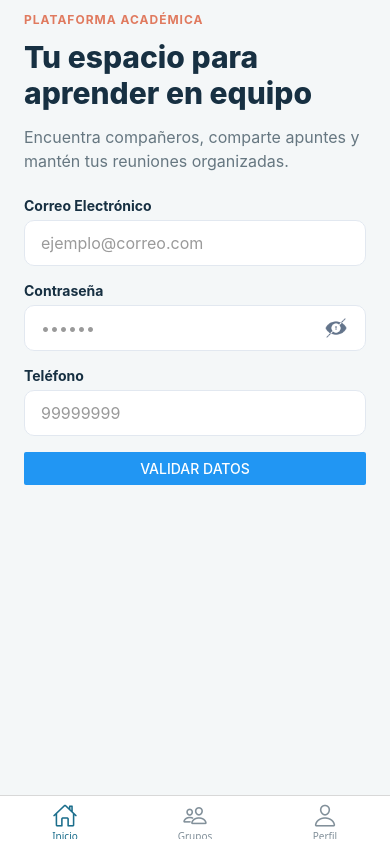
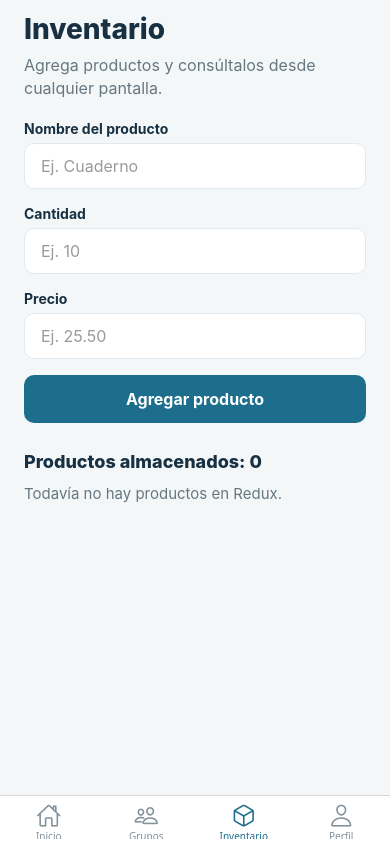
Before and after one commit to DanielTosta0106/Proyectoprogramacionmovil, a React Native app: screen /Inventario in a window 390 px wide. Built offline with nearby package versions, Linux system fonts and the light colour scheme.

Commit message:
Implement Redux inventory state

```diff
--- a/App.tsx
+++ b/App.tsx
@@ -1,4 +1,5 @@
-import React, { useState } from 'react';
+import React from 'react';
+import { Provider } from 'react-redux';
 import { NavigationContainer } from '@react-navigation/native';
 import { createBottomTabNavigator } from '@react-navigation/bottom-tabs';
 import { createNativeStackNavigator } from '@react-navigation/native-stack';
@@ -6,12 +7,14 @@ import { Ionicons } from '@expo/vector-icons';
 import { HomeScreen } from './src/screens/HomeScreen';
 import { GroupsScreen } from './src/screens/GroupsScreen';
 import { GroupDetailsScreen } from './src/screens/GroupDetailsScreen';
+import { InventoryScreen } from './src/screens/InventoryScreen';
 import { ProfileScreen } from './src/screens/ProfileScreen';
+import { store } from './src/store/store';
 
 const Stack = createNativeStackNavigator();
 const Tabs = createBottomTabNavigator();
 
-function MainTabs({ userEmail, setUserEmail }: { userEmail: string; setUserEmail: (email: string) => void }) {
+function MainTabs() {
   return (
     <Tabs.Navigator
       screenOptions={({ route }) => ({
@@ -19,34 +22,33 @@ function MainTabs({ userEmail, setUserEmail }: { userEmail: string; setUserEmail
         tabBarInactiveTintColor: '#82909A',
         headerShown: false,
         tabBarIcon: ({ color, size }) => {
-          const icons = { Inicio: 'home-outline', Grupos: 'people-outline', Perfil: 'person-outline' } as const;
+          const icons = { Inicio: 'home-outline', Grupos: 'people-outline', Inventario: 'cube-outline', Perfil: 'person-outline' } as const;
           const iconName = icons[route.name as keyof typeof icons];
           return <Ionicons name={iconName} size={size} color={color} />;
         },
       })}
     >
-      <Tabs.Screen name="Inicio">
-        {() => <HomeScreen onValidEmail={setUserEmail} />}
-      </Tabs.Screen>
+      <Tabs.Screen name="Inicio" component={HomeScreen} />
       <Tabs.Screen name="Grupos" component={GroupsScreen} />
+      <Tabs.Screen name="Inventario" component={InventoryScreen} />
       <Tabs.Screen name="Perfil">
-        {() => <ProfileScreen userEmail={userEmail} />}
+        {() => <ProfileScreen />}
       </Tabs.Screen>
     </Tabs.Navigator>
   );
 }
 
 export default function App() {
-  const [userEmail, setUserEmail] = useState('');
-
   return (
+    <Provider store={store}>
       <NavigationContainer>
         <Stack.Navigator>
           <Stack.Screen name="MainTabs" options={{ headerShown: false }}>
-          {() => <MainTabs userEmail={userEmail} setUserEmail={setUserEmail} />}
+            {() => <MainTabs />}
           </Stack.Screen>
           <Stack.Screen name="GroupDetails" component={GroupDetailsScreen} options={{ title: 'Grupo de estudio' }} />
         </Stack.Navigator>
       </NavigationContainer>
+    </Provider>
   );
 }
--- a/package.json
+++ b/package.json
@@ -7,6 +7,7 @@
     "@react-navigation/bottom-tabs": "^7.4.0",
     "@react-navigation/native": "^7.1.0",
     "@react-navigation/native-stack": "^7.3.0",
+    "@reduxjs/toolkit": "^2.12.0",
     "babel-preset-expo": "~57.0.0",
     "expo": "~57.0.17",
     "expo-status-bar": "~57.0.1",
@@ -15,7 +16,8 @@
     "react-native": "0.86.3",
     "react-native-safe-area-context": "~5.6.2",
     "react-native-screens": "~4.18.0",
-    "react-native-web": "^0.21.2"
+    "react-native-web": "^0.21.2",
+    "react-redux": "^9.3.0"
   },
   "devDependencies": {
     "@types/react": "~19.2.2",
--- /dev/null
+++ b/src/screens/InventoryScreen.tsx
@@ -0,0 +1,87 @@
+import React, { useEffect, useState } from 'react';
+import { Alert, StyleSheet, Text, View } from 'react-native';
+import { CustomButton } from '../components/CustomButton';
+import { CustomInput } from '../components/CustomInput';
+import { ScreenContainer } from '../components/ScreenContainer';
+import { addProduct, removeProduct } from '../store/slices/inventorySlice';
+import { useAppDispatch, useAppSelector } from '../store/store';
+
+export function InventoryScreen() {
+  const dispatch = useAppDispatch();
+  const products = useAppSelector((state) => state.inventory.products);
+  const [name, setName] = useState('');
+  const [quantity, setQuantity] = useState('');
+  const [price, setPrice] = useState('');
+
+  useEffect(() => {
+    console.log('[Redux] Estado del inventario:', products);
+  }, [products]);
+
+  const handleAddProduct = () => {
+    const parsedQuantity = Number(quantity);
+    const parsedPrice = Number(price);
+
+    if (!name.trim() || parsedQuantity <= 0 || parsedPrice < 0 || !quantity || !price) {
+      Alert.alert('Datos incompletos', 'Ingresa nombre, cantidad y un precio válido.');
+      return;
+    }
+
+    dispatch(
+      addProduct({
+        name: name.trim(),
+        quantity: parsedQuantity,
+        price: parsedPrice,
+      }),
+    );
+    setName('');
+    setQuantity('');
+    setPrice('');
+  };
+
+  return (
+    <ScreenContainer>
+      <Text style={styles.title}>Inventario</Text>
+      <Text style={styles.subtitle}>Agrega productos y consúltalos desde cualquier pantalla.</Text>
+
+      <CustomInput label="Nombre del producto" placeholder="Ej. Cuaderno" value={name} onChangeText={setName} />
+      <CustomInput label="Cantidad" placeholder="Ej. 10" keyboardType="numeric" value={quantity} onChangeText={setQuantity} />
+      <CustomInput label="Precio" placeholder="Ej. 25.50" keyboardType="decimal-pad" value={price} onChangeText={setPrice} />
+      <CustomButton title="Agregar producto" onPress={handleAddProduct} />
+
+      <Text style={styles.sectionTitle}>Productos almacenados: {products.length}</Text>
+      {products.length === 0 ? (
+        <Text style={styles.empty}>Todavía no hay productos en Redux.</Text>
+      ) : (
+        products.map((product) => (
+          <View key={product.id} style={styles.productCard}>
+            <View>
+              <Text style={styles.productName}>{product.name}</Text>
+              <Text style={styles.productDetails}>
+                Cantidad: {product.quantity} · Precio: ${product.price.toFixed(2)}
+              </Text>
+            </View>
+            <CustomButton title="Eliminar" variant="secondary" onPress={() => dispatch(removeProduct(product.id))} />
+          </View>
+        ))
+      )}
+    </ScreenContainer>
+  );
+}
+
+const styles = StyleSheet.create({
+  title: { color: '#173042', fontSize: 28, fontWeight: '800' },
+  subtitle: { color: '#667781', fontSize: 16, lineHeight: 23, marginBottom: 20, marginTop: 8 },
+  sectionTitle: { color: '#173042', fontSize: 18, fontWeight: '800', marginBottom: 12, marginTop: 28 },
+  empty: { color: '#667781', fontSize: 15 },
+  productCard: {
+    alignItems: 'center',
+    backgroundColor: '#FFFFFF',
+    borderRadius: 10,
+    flexDirection: 'row',
+    justifyContent: 'space-between',
+    marginBottom: 10,
+    padding: 14,
+  },
+  productName: { color: '#173042', fontSize: 16, fontWeight: '700' },
+  productDetails: { color: '#667781', fontSize: 14, marginTop: 5 },
+});
--- a/src/screens/ProfileScreen.tsx
+++ b/src/screens/ProfileScreen.tsx
@@ -1,11 +1,10 @@
 import { StyleSheet, Text, View } from 'react-native';
 import { ScreenContainer } from '../components/ScreenContainer';
+import { useAppSelector } from '../store/store';
 
-type ProfileScreenProps = {
-  userEmail?: string;
-};
-
-export function ProfileScreen({ userEmail }: ProfileScreenProps) {
+export function ProfileScreen() {
+  const userEmail = useAppSelector((state) => state.user.email);
+  const products = useAppSelector((state) => state.inventory.products);
   return (
     <ScreenContainer>
       <Text style={styles.title}>Mi perfil</Text>
@@ -16,6 +15,13 @@ export function ProfileScreen({ userEmail }: ProfileScreenProps) {
       </View>
 
       <Text style={styles.body}>Estudiante de Ingeniería · 2 grupos activos</Text>
+      <Text style={styles.inventoryTitle}>Productos en inventario: {products.length}</Text>
+      {products.map((product) => (
+        <View key={product.id} style={styles.productRow}>
+          <Text style={styles.productName}>{product.name}</Text>
+          <Text style={styles.productDetails}>Cantidad: {product.quantity} · ${product.price.toFixed(2)}</Text>
+        </View>
+      ))}
     </ScreenContainer>
   );
 }
@@ -41,4 +47,8 @@ const styles = StyleSheet.create({
     fontWeight: '700',
   },
   body: { color: '#667781', fontSize: 16, marginTop: 14 },
+  inventoryTitle: { color: '#173042', fontSize: 18, fontWeight: '800', marginTop: 28, marginBottom: 10 },
+  productRow: { backgroundColor: '#FFFFFF', borderRadius: 10, marginBottom: 8, padding: 12 },
+  productName: { color: '#173042', fontSize: 16, fontWeight: '700' },
+  productDetails: { color: '#667781', fontSize: 14, marginTop: 4 },
 });
--- /dev/null
+++ b/src/store/slices/inventorySlice.ts
@@ -0,0 +1,43 @@
+import { createSlice, PayloadAction } from '@reduxjs/toolkit';
+
+export type Product = {
+  id: string;
+  name: string;
+  quantity: number;
+  price: number;
+};
+
+export type NewProduct = Omit<Product, 'id'>;
+
+export type InventoryState = {
+  products: Product[];
+};
+
+const initialState: InventoryState = {
+  products: [],
+};
+
+const inventorySlice = createSlice({
+  name: 'inventory',
+  initialState,
+  reducers: {
+    addProduct: (state, action: PayloadAction<NewProduct>) => {
+      const product = {
+        id: String(Date.now()),
+        ...action.payload,
+      };
+
+      state.products.push(product);
+      console.log('[Redux] Producto agregado:', product);
+    },
+    removeProduct: (state, action: PayloadAction<string>) => {
+      state.products = state.products.filter((product) => product.id !== action.payload);
+    },
+    clearProducts: (state) => {
+      state.products = [];
+    },
+  },
+});
+
+export const { addProduct, removeProduct, clearProducts } = inventorySlice.actions;
+export default inventorySlice.reducer;
--- /dev/null
+++ b/src/store/slices/userSlice.ts
@@ -0,0 +1,22 @@
+import { createSlice, PayloadAction } from '@reduxjs/toolkit';
+
+export type UserState = {
+  email: string;
+};
+
+const initialState: UserState = {
+  email: '',
+};
+
+const userSlice = createSlice({
+  name: 'user',
+  initialState,
+  reducers: {
+    setEmail: (state, action: PayloadAction<string>) => {
+      state.email = action.payload;
+    },
+  },
+});
+
+export const { setEmail } = userSlice.actions;
+export default userSlice.reducer;
--- /dev/null
+++ b/src/store/store.ts
@@ -0,0 +1,17 @@
+import { configureStore } from '@reduxjs/toolkit';
+import { TypedUseSelectorHook, useDispatch, useSelector } from 'react-redux';
+import inventoryReducer from './slices/inventorySlice';
+import userReducer from './slices/userSlice';
+
+export const store = configureStore({
+  reducer: {
+    user: userReducer,
+    inventory: inventoryReducer,
+  },
+});
+
+export type RootState = ReturnType<typeof store.getState>;
+export type AppDispatch = typeof store.dispatch;
+
+export const useAppDispatch = (): AppDispatch => useDispatch<AppDispatch>();
+export const useAppSelector: TypedUseSelectorHook<RootState> = useSelector;
```
Also changed, not shown: src/screens/HomeScreen.tsx (+8 -5 lines), 1 other file (tests, documents, lock files or other folders). Lines whose indentation alone changed are shown as unchanged.
